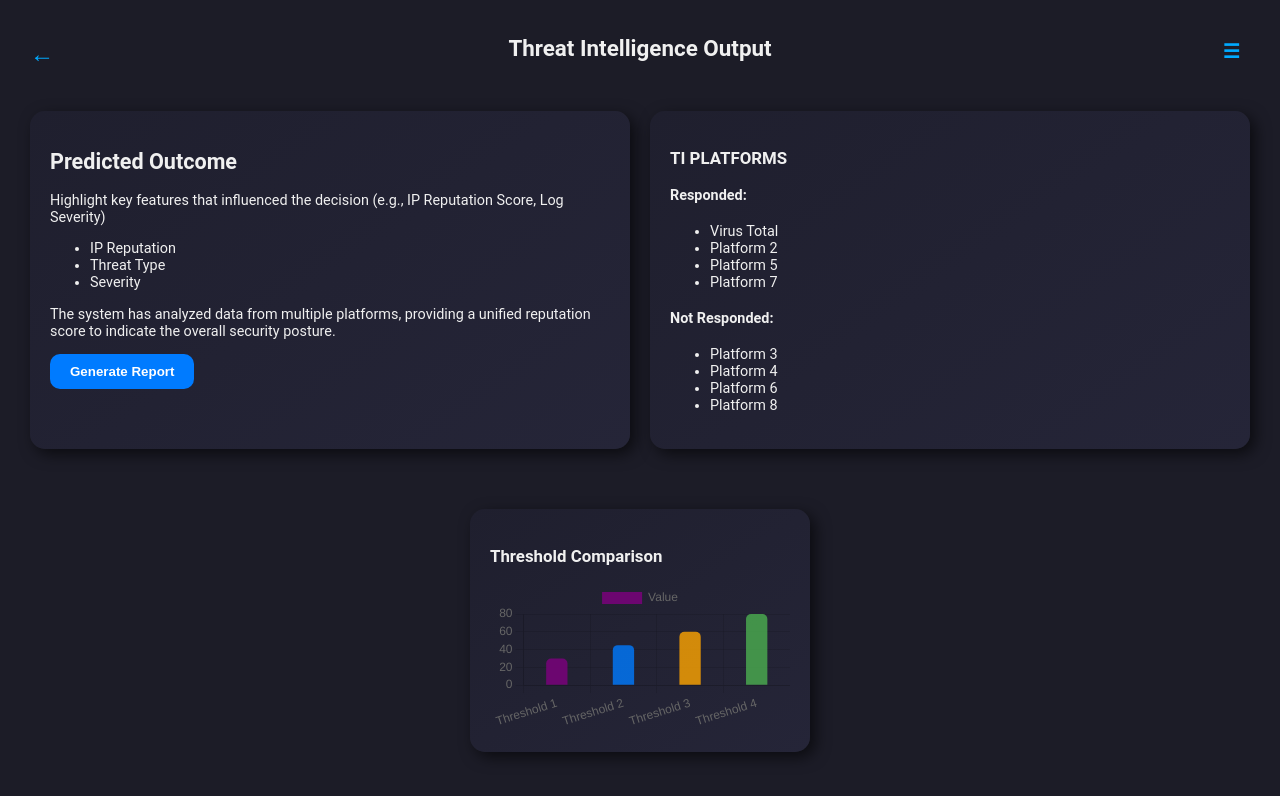
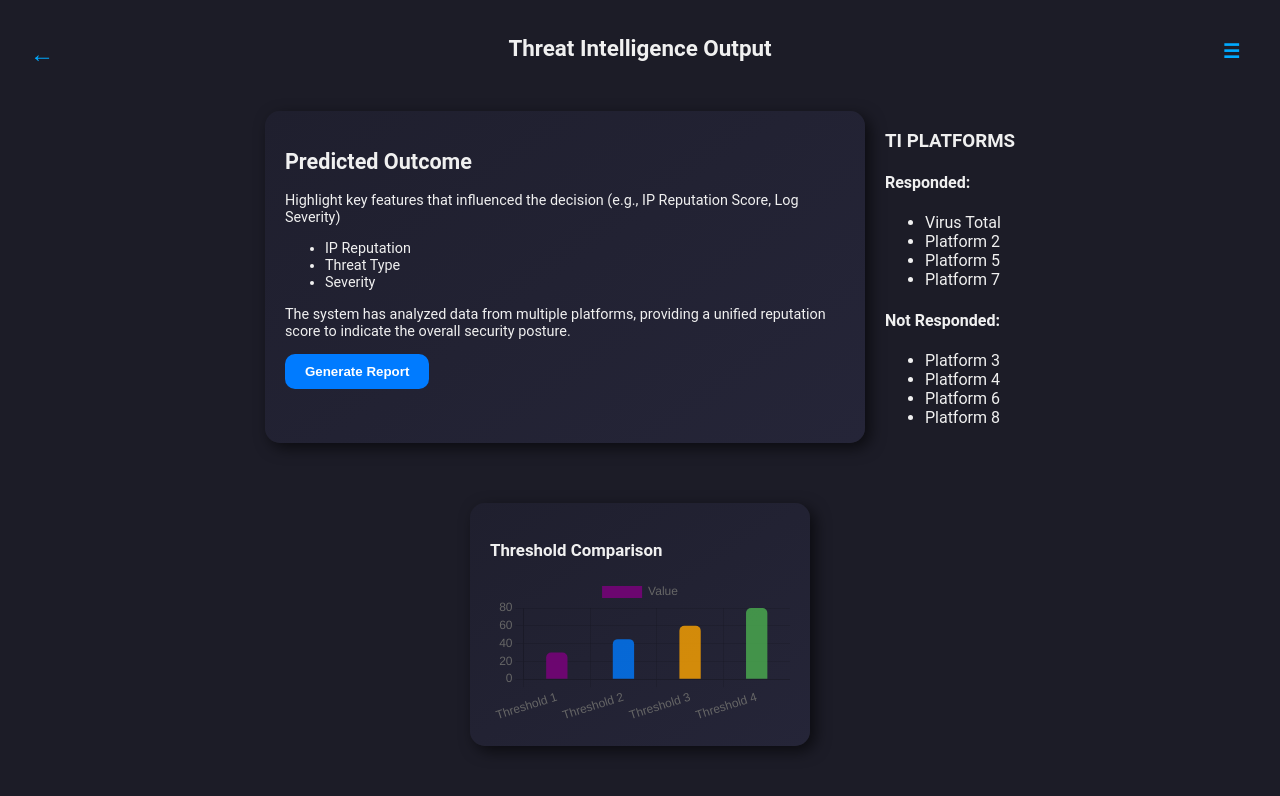
Before and after one commit to qiratsaleem/ccti, a React (Create React App) app in the folder ccti-app/: page /detail-display in a window 1280 px wide. Shown: the top 796 px of the page. Built offline with nearby package versions, Linux system fonts and the light colour scheme.

Commit message:
Update DetailDisplay.js

```diff
--- a/ccti-app/src/components/DetailDisplay.js
+++ b/ccti-app/src/components/DetailDisplay.js
@@ -117,7 +117,7 @@ function DetailDisplay() {
             </button>
           </div>
 
-          <div className="ti-platforms">
+          <div className="TIplatforms">
             <h3>TI PLATFORMS</h3>
             <div className="platform-status">
               <h4>Responded:</h4>
```
